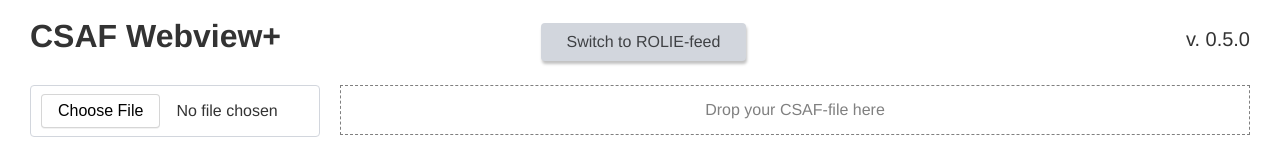
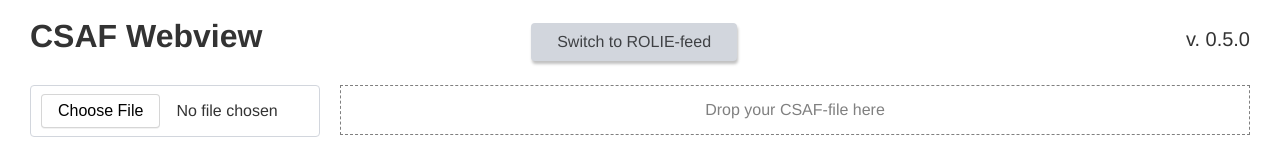
Before and after one commit to csaf-poc/csaf_webview, a SvelteKit app: page / in a window 1280 px wide. Shown: the top 160 px of the page. Built offline with nearby package versions, Linux system fonts and the light colour scheme.

Commit message:
fix: correct name of the product to _CSAF Webview_

```diff
--- a/src/routes/+page.svelte
+++ b/src/routes/+page.svelte
@@ -43,7 +43,7 @@
 <div class="content">
   <!-- svelte-ignore a11y-no-redundant-roles -->
   <div class="header">
-    <h1 role="heading" class="text-center">CSAF Webview+</h1>
+    <h1 role="heading" class="text-center">CSAF Webview</h1>
     <button class="switchbutton button" on:click={switchView}>{mode}</button>
     <h4>v. {version}</h4>
   </div>
```
Also changed, not shown: tests/test.ts (+1 -1 lines), 1 other file (tests, documents, lock files or other folders).
